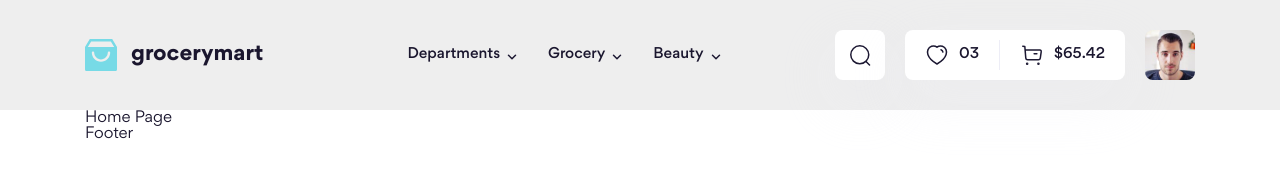
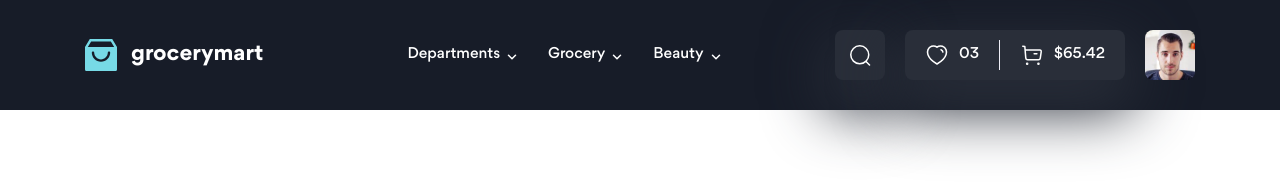
Before and after one commit to ntritin62/htmlcss-project-08, a website: page index.html in a window 1280 px wide. Drawn offline with Linux system fonts and the light colour scheme.

Commit message:
adding dark theme

```diff
--- a/index.html
+++ b/index.html
@@ -1,5 +1,5 @@
 <!DOCTYPE html>
-<html lang="en">
+<html lang="en" class="dark">
   <head>
     <meta charset="UTF-8" />
     <meta name="viewport" content="width=device-width, initial-scale=1.0" />
--- a/scss/base/_base.scss
+++ b/scss/base/_base.scss
@@ -2,13 +2,6 @@
 ::before,
 ::after {
   box-sizing: border-box;
-}
-
-:root {
-  --text-color: #1a162e;
-
-  --icon-color: brightness(0) saturate(100%) invert(6%) sepia(14%)
-    saturate(6783%) hue-rotate(229deg) brightness(101%) contrast(92%);
 }
 
 html {
--- a/scss/layout/_header.scss
+++ b/scss/layout/_header.scss
@@ -4,7 +4,7 @@
 }
 
 .header {
-  background: #eee;
+  background: var(--header-bg-color);
 }
 
 .top-bar {
@@ -44,8 +44,8 @@
     min-height: 50px;
 
     border-radius: 8px;
-    background: var(--secondary-color-background, #fff);
-    box-shadow: 0px 20px 60px 10px rgba(237, 237, 246, 0.2);
+    background: var(--top-act-group-bg-color);
+    box-shadow: 0px 20px 60px 10px var(--top-act-group-bg-color);
   }
 
   &__group--single &__btn {
@@ -68,7 +68,7 @@
   &__separate {
     width: 1px;
     height: 30px;
-    background-color: #ededf6;
+    background-color: var(--top-act-group-separate);
   }
 
   &__avatar {
--- a/scss/main.scss
+++ b/scss/main.scss
@@ -1,3 +1,4 @@
 @use './base';
+@use './theme';
 @use './layout';
 @use './components';
--- /dev/null
+++ b/scss/theme/_dark.scss
@@ -0,0 +1,9 @@
+html.dark {
+  --text-color: #fff;
+  --icon-color: brightness(0) saturate(100%) invert(100%) sepia(1%)
+    saturate(29%) hue-rotate(23deg) brightness(116%) contrast(100%);
+  --header-bg-color: #171c28;
+  --top-act-group-bg-color: #292e39;
+  --top-act-group-shadow: rgba(0, 0, 0, 0.2);
+  --top-act-group-separate: #ededf6;
+}
--- /dev/null
+++ b/scss/theme/_index.scss
@@ -0,0 +1,2 @@
+@forward './dark';
+@forward './light';
--- /dev/null
+++ b/scss/theme/_light.scss
@@ -0,0 +1,10 @@
+html {
+  --text-color: #1a162e;
+  --icon-color: brightness(0) saturate(100%) invert(6%) sepia(14%)
+    saturate(6783%) hue-rotate(229deg) brightness(101%) contrast(92%);
+
+  --header-bg-color: #eee;
+  --top-act-group-bg-color: #fff;
+  --top-act-group-shadow: rgba(237, 237, 246, 0.2);
+  --top-act-group-separate: #ededf6;
+}
```
Also changed, not shown: assets/css/main.css, 1 other file.
